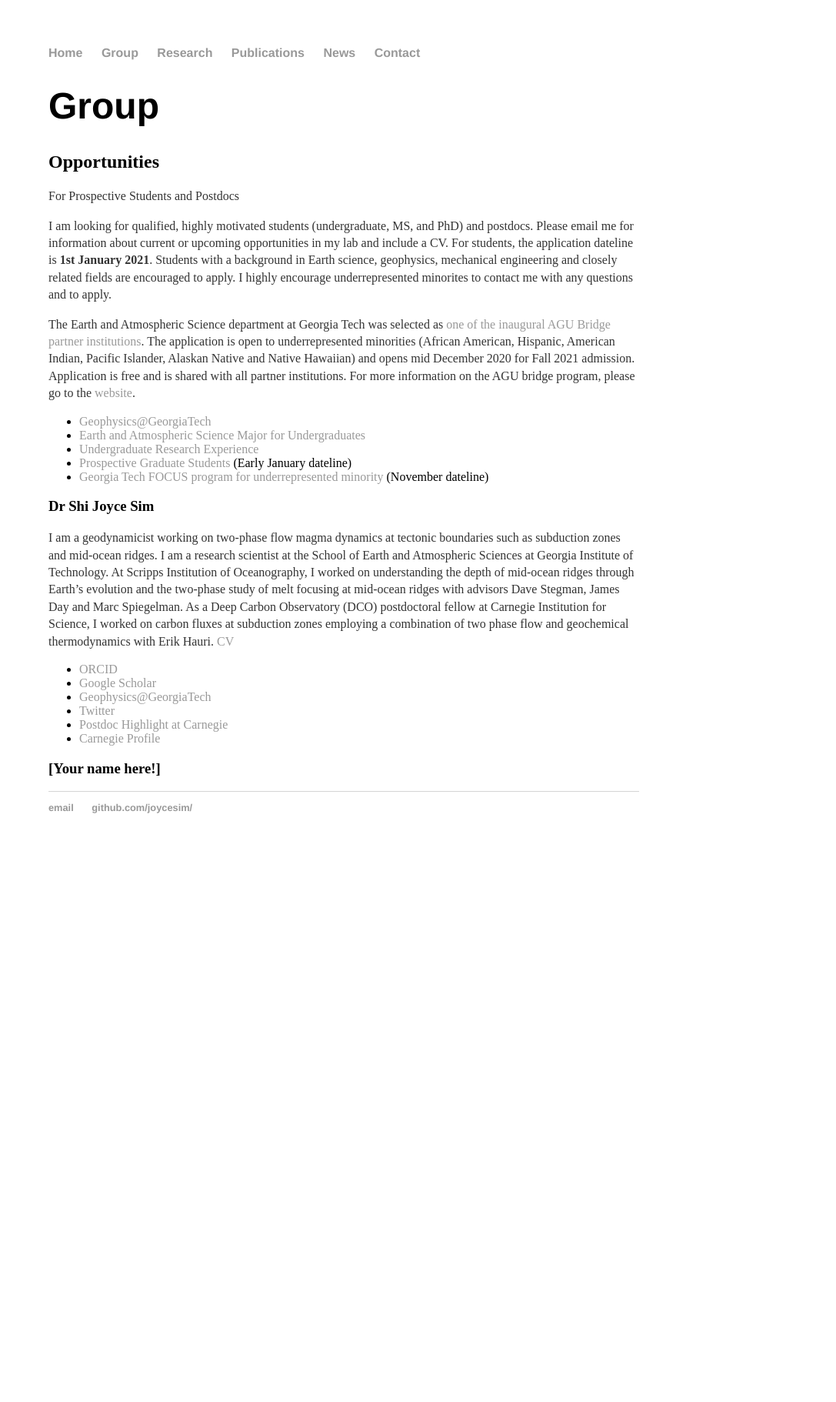
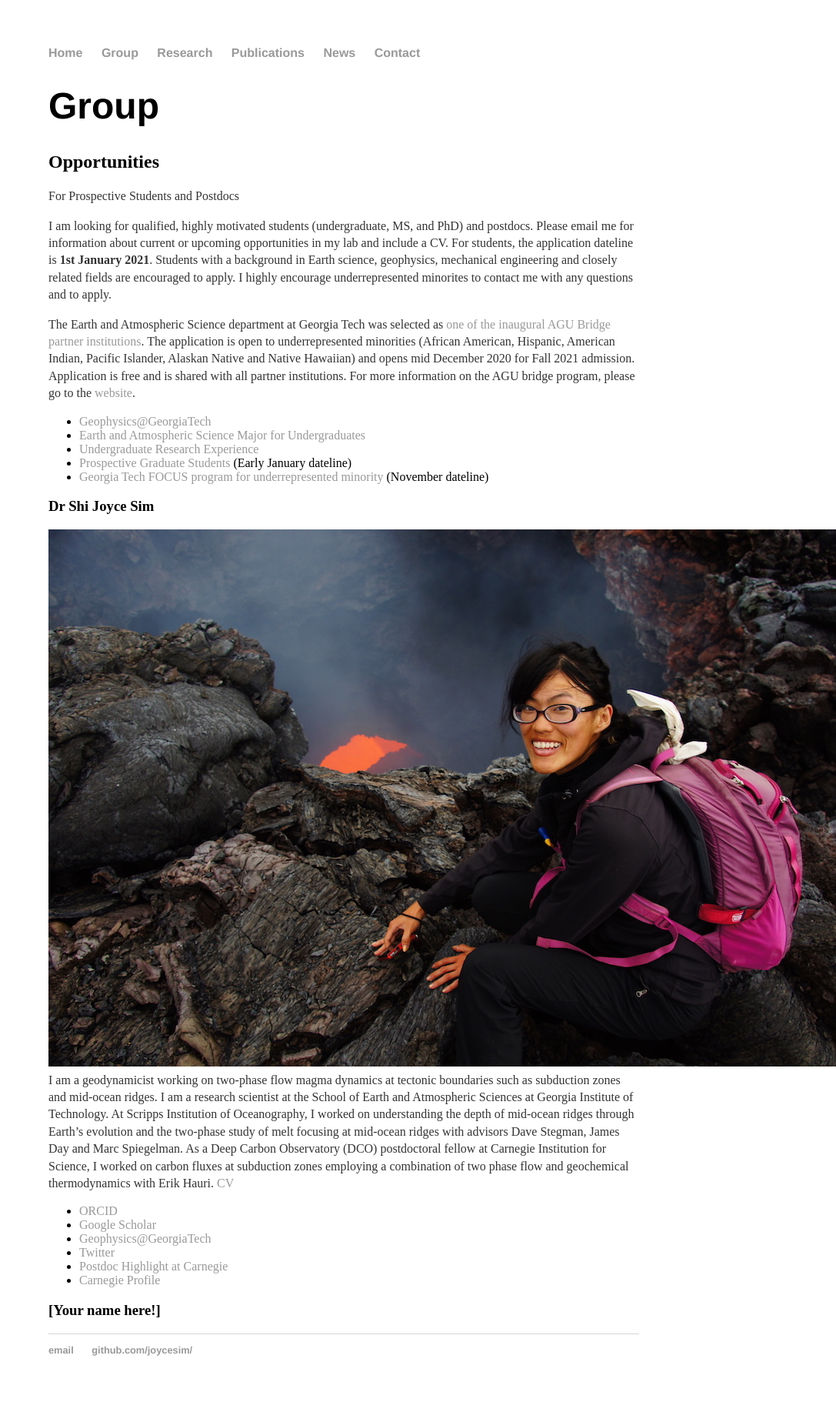
Before and after one commit to joycesim/joycesim.github.io, a Jekyll site: the page built from group/index.md, in a window 1280 px wide. Shown: the whole page at 77% size, without its empty margins (193-1280 px from the left). Built offline with Jekyll 4.4.1, drawn with Linux system fonts in a browser that asks for light colours; before the commit the page ends 1117 px from its top, so only the background shows below that.

Commit message:
Update index.md
Add image

```diff
--- a/group/index.md
+++ b/group/index.md
@@ -18,6 +18,7 @@ The Earth and Atmospheric Science department at Georgia Tech was selected as [on
 * [Georgia Tech FOCUS program for underrepresented minority](https://focus.gatech.edu/) (November dateline)
 
 ### Dr Shi Joyce Sim
+![](/image/Profile3.JPG "Kamchatka 2013." width="50")
 I am a geodynamicist working on two-phase flow magma dynamics at tectonic boundaries such as subduction zones and mid-ocean ridges. I am a research scientist at the School of Earth and Atmospheric Sciences at Georgia Institute of Technology. At Scripps Institution of Oceanography, I worked on understanding the depth of mid-ocean ridges through Earth's evolution and the two-phase study of melt focusing at mid-ocean ridges with advisors Dave Stegman, James Day and Marc Spiegelman. As a Deep Carbon Observatory (DCO) postdoctoral fellow at Carnegie Institution for Science, I worked on carbon fluxes at subduction zones employing a combination of two phase flow and geochemical thermodynamics with Erik Hauri. [CV](https://joycesim.github.io/cv/)
 
 * [ORCID](https://orcid.org/0000-0002-2469-1665)
```
